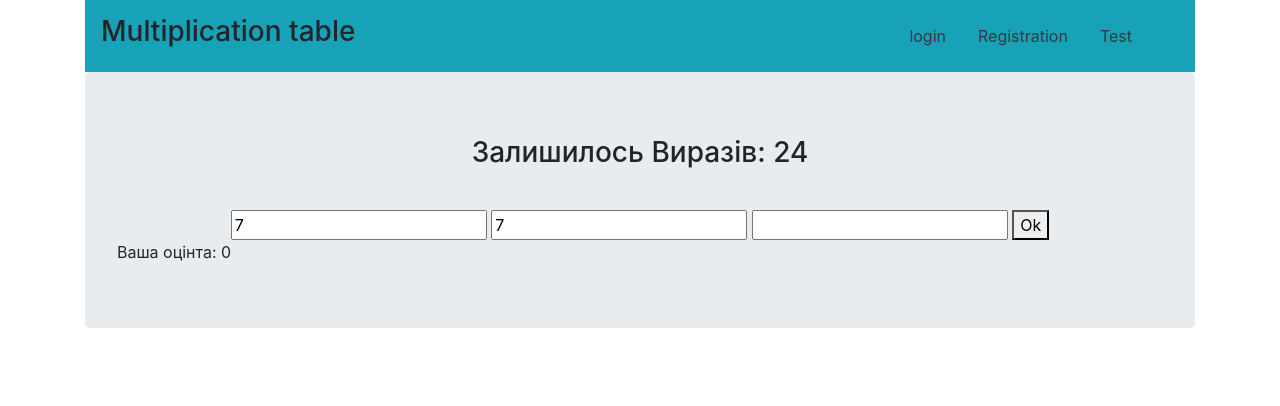
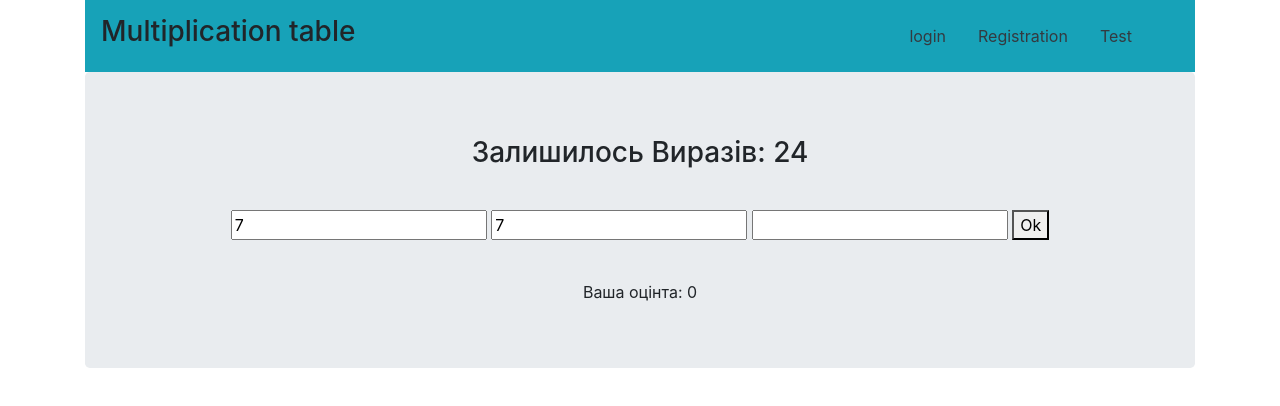
Before and after one commit to ValentinKovalenko/multiple_table, a React (Create React App) app: page /test in a window 1280 px wide. Shown: the top 406 px of the page. Built offline with nearby package versions, Linux system fonts and the light colour scheme.

Commit message:
work on logic Test

```diff
--- a/src/pages/Test.js
+++ b/src/pages/Test.js
@@ -22,7 +22,7 @@ const Test = () => {
             console.log(userResult)
         }
         setCounter(counter - 1)
-        if (counter === 1) {
+        if (!counter) {
             console.log(userResult)
         }
     }
@@ -64,7 +64,7 @@ const Test = () => {
                             &nbsp;
                             <button onSubmit={handleSubmit} disabled={counter === 0}>Ok</button>
                         </div>
-                        Ваша оцінта: {userResult}
+                        <div className='test1'>Ваша оцінта: {userResult}</div>
                     </div>
                 </Form>
             )}
```
